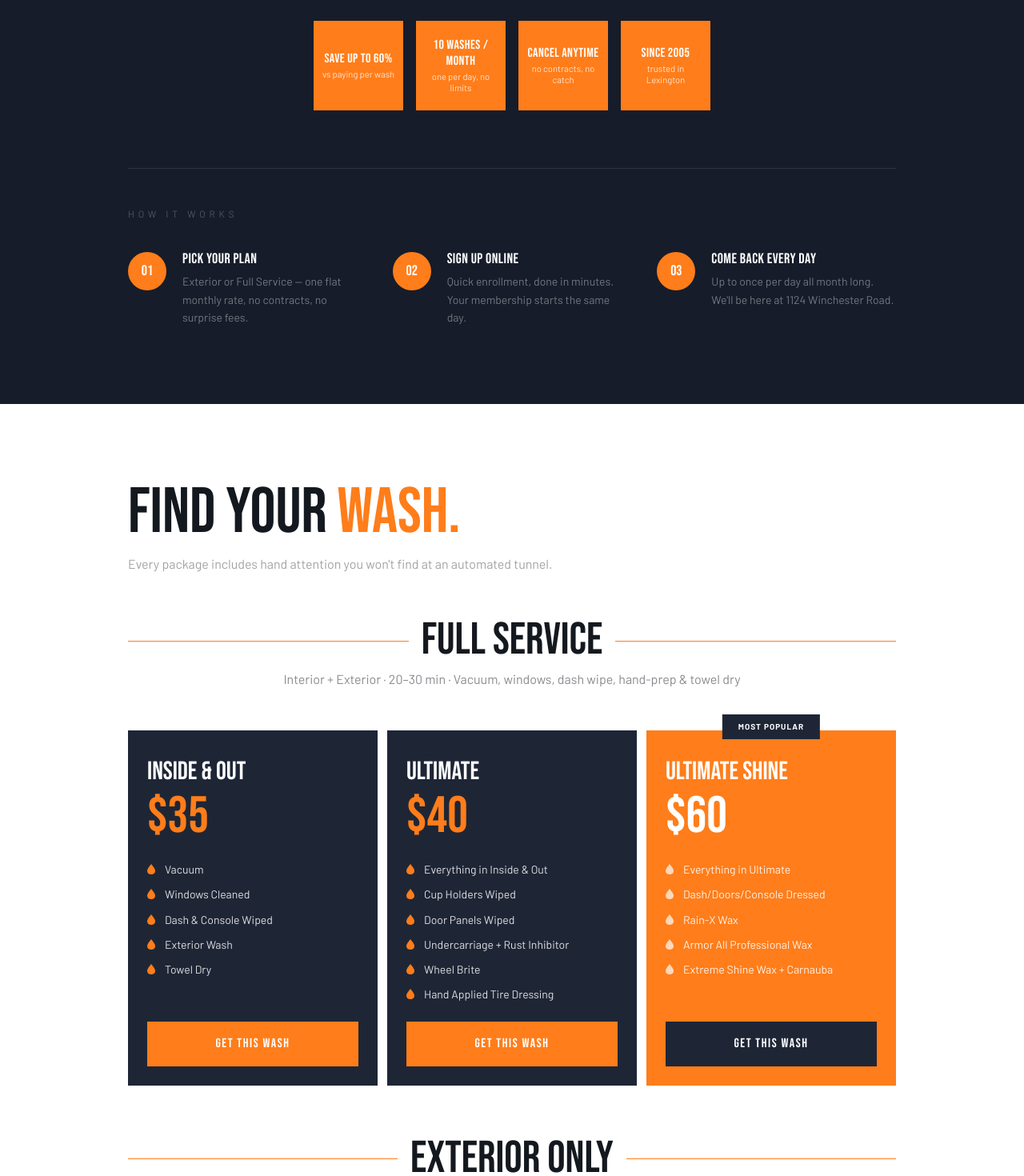
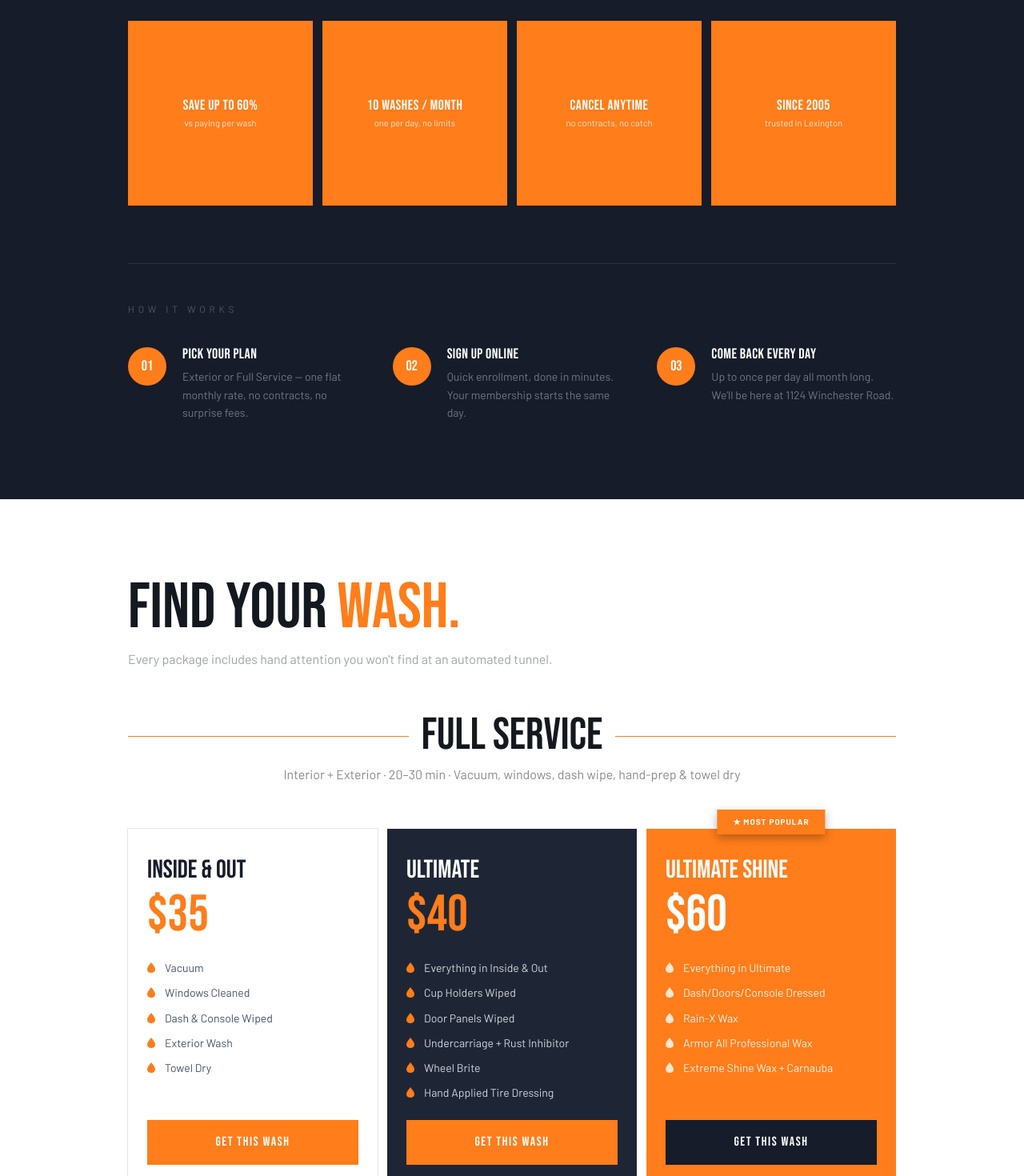
Before and after one commit to laiba-prog/lexington-auto-spa-site, a Next.js app: page / in a window 1280 px wide. Shown: the part 1720-3190 px from the top of the page at 80% size. Built offline with nearby package versions, Linux system fonts and the light colour scheme.

Commit message:
Distinct card colors, circles full width, Works Exterior first on mobile, prominent badge

```diff
--- a/src/components/Pricing.tsx
+++ b/src/components/Pricing.tsx
@@ -1,67 +1,59 @@
 import Link from "next/link";
 
-const exterior = [
-  { name: "Exterior Wash", price: "$18", features: ["Wheel + Tire Cleaner", "Bug Prep", "Towel Dry"], featured: false },
-  { name: "Deluxe Exterior", price: "$23", features: ["Everything in Exterior", "Triple Foam Protectant", "Wheel Brite", "Hand Applied Tire Dressing"], featured: false },
-  { name: "Works Exterior", price: "$26", features: ["Everything in Deluxe", "Rain-X Wax", "Armor All Extreme Shine Wax", "Undercarriage + Rust Inhibitor"], featured: true, badge: "Best Exterior Value" },
+type CardColor = "orange" | "navy" | "white";
+
+const exterior: { name: string; price: string; features: string[]; badge?: string; color: CardColor; mobileFirst?: boolean }[] = [
+  { name: "Exterior Wash",  price: "$18", features: ["Wheel + Tire Cleaner", "Bug Prep", "Towel Dry"], color: "white" },
+  { name: "Deluxe Exterior", price: "$23", features: ["Everything in Exterior", "Triple Foam Protectant", "Wheel Brite", "Hand Applied Tire Dressing"], color: "navy" },
+  { name: "Works Exterior", price: "$26", features: ["Everything in Deluxe", "Rain-X Wax", "Armor All Extreme Shine Wax", "Undercarriage + Rust Inhibitor"], badge: "Best Exterior Value", color: "orange", mobileFirst: true },
 ];
 
-const fullService = [
-  { name: "Inside & Out", price: "$35", features: ["Vacuum", "Windows Cleaned", "Dash & Console Wiped", "Exterior Wash", "Towel Dry"], featured: false },
-  { name: "Ultimate", price: "$40", features: ["Everything in Inside & Out", "Cup Holders Wiped", "Door Panels Wiped", "Undercarriage + Rust Inhibitor", "Wheel Brite", "Hand Applied Tire Dressing"], featured: false },
-  { name: "Ultimate Shine", price: "$60", features: ["Everything in Ultimate", "Dash/Doors/Console Dressed", "Rain-X Wax", "Armor All Professional Wax", "Extreme Shine Wax + Carnauba"], featured: true, badge: "Most Popular" },
+const fullService: { name: string; price: string; features: string[]; badge?: string; color: CardColor }[] = [
+  { name: "Inside & Out",   price: "$35", features: ["Vacuum", "Windows Cleaned", "Dash & Console Wiped", "Exterior Wash", "Towel Dry"], color: "white" },
+  { name: "Ultimate",       price: "$40", features: ["Everything in Inside & Out", "Cup Holders Wiped", "Door Panels Wiped", "Undercarriage + Rust Inhibitor", "Wheel Brite", "Hand Applied Tire Dressing"], color: "navy" },
+  { name: "Ultimate Shine", price: "$60", features: ["Everything in Ultimate", "Dash/Doors/Console Dressed", "Rain-X Wax", "Armor All Professional Wax", "Extreme Shine Wax + Carnauba"], badge: "Most Popular", color: "orange" },
 ];
 
-function PackageCard({ pkg }: { pkg: typeof exterior[0] & { badge?: string } }) {
-  const featured = pkg.featured;
+function PackageCard({ pkg, mobileFirst }: { pkg: typeof fullService[0]; mobileFirst?: boolean }) {
+  const isOrange = pkg.color === "orange";
+  const isNavy   = pkg.color === "navy";
+  const isWhite  = pkg.color === "white";
+
+  const bg        = isOrange ? "bg-primary" : isNavy ? "bg-[#1e2636]" : "bg-white";
+  const headColor = isWhite  ? "text-[#161c2a]" : "text-white";
+  const priceColor= isOrange ? "text-white" : "text-primary";
+  const bodyColor = isWhite  ? "text-slate-600" : isOrange ? "text-white/90" : "text-white/80";
+  const dropFill  = isOrange ? "rgba(255,255,255,0.8)" : "hsl(26 100% 55%)";
+  const ctaBg     = isOrange ? "bg-[#161c2a] text-white hover:bg-black" : "bg-primary text-white hover:bg-accent";
+
   return (
-    /* Outer wrapper reserves space for the floating badge on ALL cards */
-    <div className="relative pt-5 flex flex-col h-full">
+    <div className={`relative pt-6 flex flex-col h-full ${mobileFirst ? "order-first sm:order-last" : ""}`}>
 
-      {/* Badge floats centered on the top edge of the card */}
+      {/* Badge */}
       {pkg.badge && (
-        <div className="absolute top-0 left-1/2 -translate-x-1/2 z-10 whitespace-nowrap bg-[#1e2636] text-white text-[10px] font-sans font-bold tracking-widest uppercase px-5 py-2">
-          {pkg.badge}
+        <div className="absolute top-0 left-1/2 -translate-x-1/2 z-10 whitespace-nowrap bg-primary text-white text-[10px] font-sans font-bold tracking-widest uppercase px-5 py-2 shadow-[0_4px_12px_rgba(0,0,0,0.3)]">
+          ★ {pkg.badge}
         </div>
       )}
 
-      {/* Card body — full height below the badge slot */}
-      <div className={`flex flex-col flex-1 p-6 pt-8 ${featured ? "bg-primary" : "bg-[#1e2636]"}`}>
-        <h3
-          className="font-heading text-white leading-tight mb-1"
-          style={{ fontSize: "clamp(1.6rem, 2.5vw, 2.2rem)" }}
-        >
+      <div className={`flex flex-col flex-1 p-6 pt-8 ${bg} ${isWhite ? "ring-1 ring-black/10" : ""}`}>
+        <h3 className={`font-heading leading-tight mb-1 ${headColor}`} style={{ fontSize: "clamp(1.6rem, 2.5vw, 2.2rem)" }}>
           {pkg.name}
         </h3>
-        <p
-          className={`font-heading leading-none mb-6 ${featured ? "text-white" : "text-primary"}`}
-          style={{ fontSize: "clamp(3rem, 5vw, 4rem)" }}
-        >
+        <p className={`font-heading leading-none mb-6 ${priceColor}`} style={{ fontSize: "clamp(3rem, 5vw, 4rem)" }}>
           {pkg.price}
         </p>
         <ul className="space-y-3 flex-1 mb-6">
           {pkg.features.map((f) => (
             <li key={f} className="flex items-start gap-3">
               <svg className="shrink-0 mt-[3px]" width="10" height="13" viewBox="0 0 10 13" fill="none" aria-hidden>
-                <path
-                  d="M5 0 C5 0 0 5.5 0 8.5 C0 11.5 2.24 13 5 13 C7.76 13 10 11.5 10 8.5 C10 5.5 5 0 5 0Z"
-                  fill={featured ? "rgba(255,255,255,0.7)" : "hsl(26 100% 55%)"}
-                />
+                <path d="M5 0 C5 0 0 5.5 0 8.5 C0 11.5 2.24 13 5 13 C7.76 13 10 11.5 10 8.5 C10 5.5 5 0 5 0Z" fill={dropFill} />
               </svg>
-              <span className={`font-sans text-sm leading-snug ${featured ? "text-white/90" : "text-white/85"}`}>
-                {f}
-              </span>
+              <span className={`font-sans text-sm leading-snug ${bodyColor}`}>{f}</span>
             </li>
           ))}
         </ul>
-        <Link
-          href="/wash-packages"
-          className={`block text-center font-heading tracking-widest py-4 text-base transition-colors ${
-            featured
-              ? "bg-[#1e2636] text-white hover:bg-[#161c2a]"
-              : "bg-primary text-white hover:bg-accent"
-          }`}
-        >
+        <Link href="/wash-packages" className={`block text-center font-heading tracking-widest py-4 text-base transition-colors ${ctaBg}`}>
           Get This Wash
         </Link>
       </div>
@@ -83,7 +75,7 @@ function PackageGroup({ label, sub, packages }: { label: string; sub: string; pa
 
       <div className="grid grid-cols-1 gap-3 sm:grid-cols-3 sm:items-stretch">
         {packages.map((pkg) => (
-          <PackageCard key={pkg.name} pkg={pkg} />
+          <PackageCard key={pkg.name} pkg={pkg} mobileFirst={"mobileFirst" in pkg ? pkg.mobileFirst : false} />
         ))}
       </div>
     </div>
--- a/src/components/WashClub.tsx
+++ b/src/components/WashClub.tsx
@@ -69,18 +69,18 @@ export default function WashClub() {
           </p>
         </div>
 
-        {/* Perks circles */}
-        <div className="flex flex-wrap justify-center gap-4 mb-14 order-3">
+        {/* Perks circles — full width row */}
+        <div className="grid grid-cols-4 gap-3 mb-14 order-3 w-full">
           {perks.map((p) => (
             <div
               key={p.stat}
-              className="flex flex-col items-center justify-center text-center w-24 h-24 sm:w-28 sm:h-28"
+              className="aspect-square flex flex-col items-center justify-center text-center p-2"
               style={{ background: "hsl(26 100% 55%)", borderRadius: "50%" }}
             >
-              <span className="font-heading text-white leading-tight px-2" style={{ fontSize: "clamp(0.85rem, 2vw, 1rem)", letterSpacing: "0.03em" }}>
+              <span className="font-heading text-white leading-tight" style={{ fontSize: "clamp(0.7rem, 2.5vw, 1.1rem)", letterSpacing: "0.03em" }}>
                 {p.stat.toUpperCase()}
               </span>
-              <span className="font-sans text-white/80 leading-tight mt-0.5 px-2" style={{ fontSize: "clamp(0.6rem, 1.1vw, 0.7rem)" }}>
+              <span className="font-sans text-white/80 leading-tight mt-1" style={{ fontSize: "clamp(0.55rem, 1.2vw, 0.7rem)" }}>
                 {p.sub}
               </span>
             </div>
```
